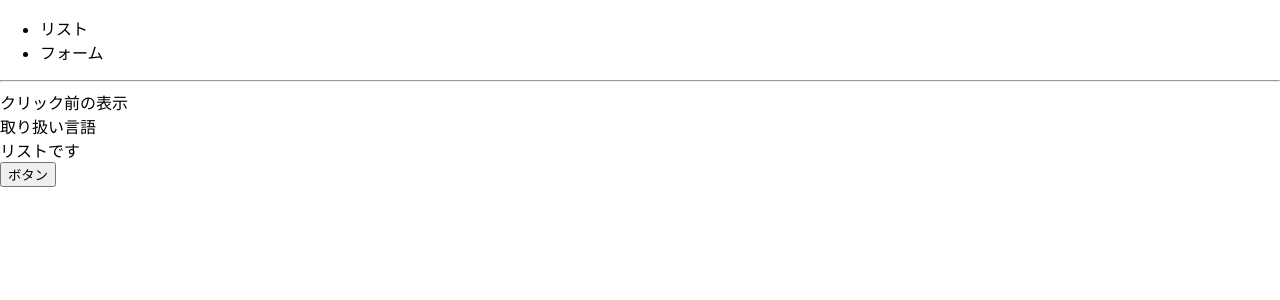
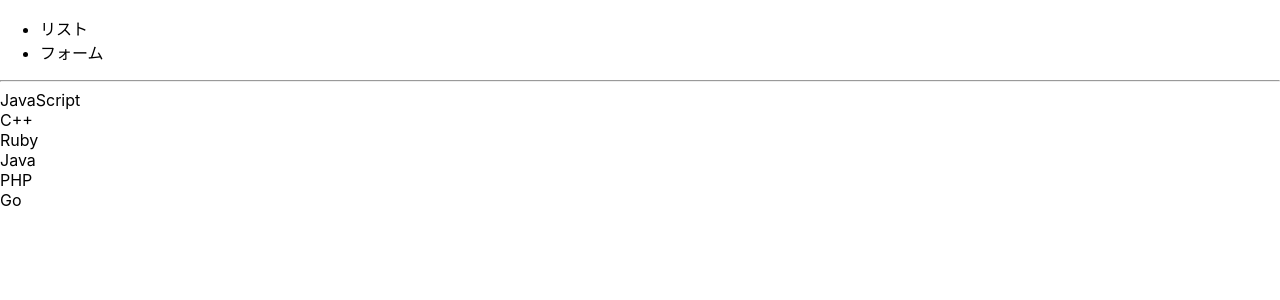
Before and after one commit to webSiteDev-NH/React_TS_APP, a React (Create React App) app: page / in a window 1280 px wide. Shown: the top 300 px of the page. Built offline with nearby package versions, Linux system fonts and the light colour scheme.

Commit message:
繰り返し処理

```diff
--- a/src/App.tsx
+++ b/src/App.tsx
@@ -4,14 +4,7 @@ import { Form } from './form';
 
 const App: React.FC = () => {
 
-  // [状態変数, 変更関数] = useState(初期値);
-  const [description,setDescription] = useState('クリック前の表示');
-
   const [tab, setTab] = useState('list');
-
-  const changeDescription = () => {
-    setDescription('クリック後の表示');
-  }
 
   return (
     <div>
@@ -22,11 +15,9 @@ const App: React.FC = () => {
         </ul>
       </header>
       <hr/>
-      {description}
       {
-        tab === 'list' ? <List title="取り扱い言語" /> : <Form />
+        tab === 'list' ? <List /> : <Form />
       }
-      <button onClick={changeDescription}>ボタン</button>
     </div>
   );
 
--- a/src/list.tsx
+++ b/src/list.tsx
@@ -1,13 +1,21 @@
-interface Title{
-  title: string,
-}
+const LANGUAGES: string[] = [
+  'JavaScript',
+  'C++',
+  'Ruby',
+  'Java',
+  'PHP',
+  'Go'
+]
 
-export const List: React.FC<{title: string;} > = (props) => {
+export const List: React.FC = () => {
 
   return(
     <>
-      <div>{props.title}</div>
-      <div>リストです</div>
+      {
+        LANGUAGES.map((lang, index) => {
+          return <div key={index} >{ lang }</div>
+        })
+      }
     </>
   )
 
@@ -18,4 +26,11 @@ export const List: React.FC<{title: string;} > = (props) => {
   - 受け取るpropsの型を定義する（interface, type）
   - 関数コンポーネントの型定義
     React.FC<型>
+
+  * 繰り返し処理
+  - 一意の設定が必要
+    key={}
+  - map( ( 値,  index ) => {} )
+    配列を１つずつ取り出す
+
 */
```
